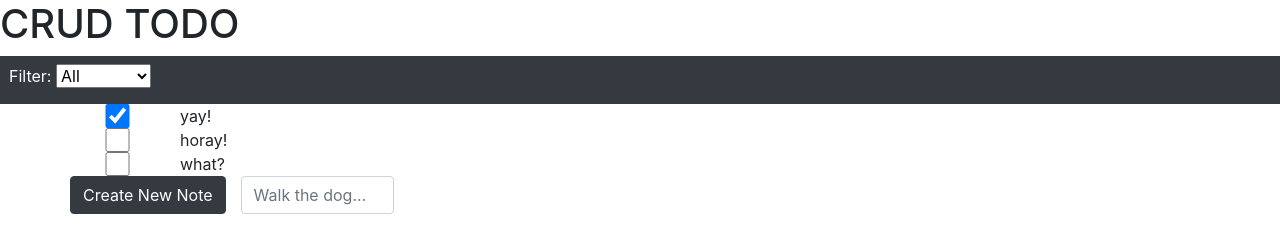
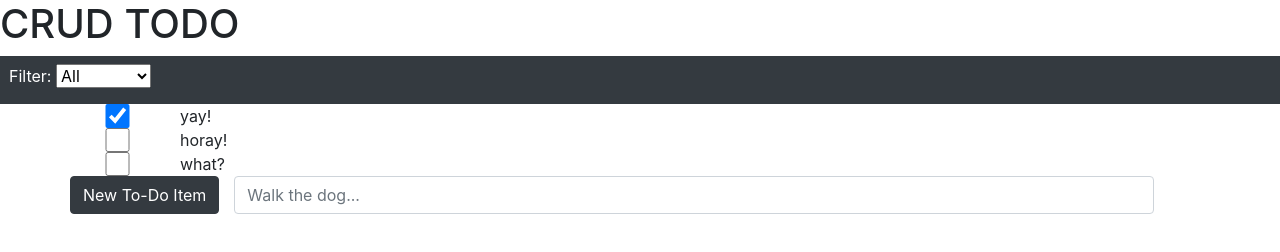
Before and after one commit to GabeBrPierce/CRUD_TODO, a plain HTML site: page index.html in a window 1280 px wide. Drawn offline with nearby package versions, Linux system fonts and the light colour scheme.

Commit message:
Update index.html
Made it a little more pretty

```diff
--- a/index.html
+++ b/index.html
@@ -32,9 +32,11 @@
     </div>
     <div class="container">
       <div class="form-group row">
-        <button type="button" class="btn btn-dark" id="newNoteButton">Create New Note</button>
-        <div class="col-sm-10">
-          <input type="text" class="form-control col-sm-2" id="newNoteText" placeholder="Walk the dog...">
+
+        <button type="button" class="btn btn-dark" id="newNoteButton">New To-Do Item</button>
+
+        <div class='col-lg-10 col-8'>
+        <input type="text" class="form-control" id="newNoteText" placeholder="Walk the dog...">
         </div>
       </div>
     </div>
```
